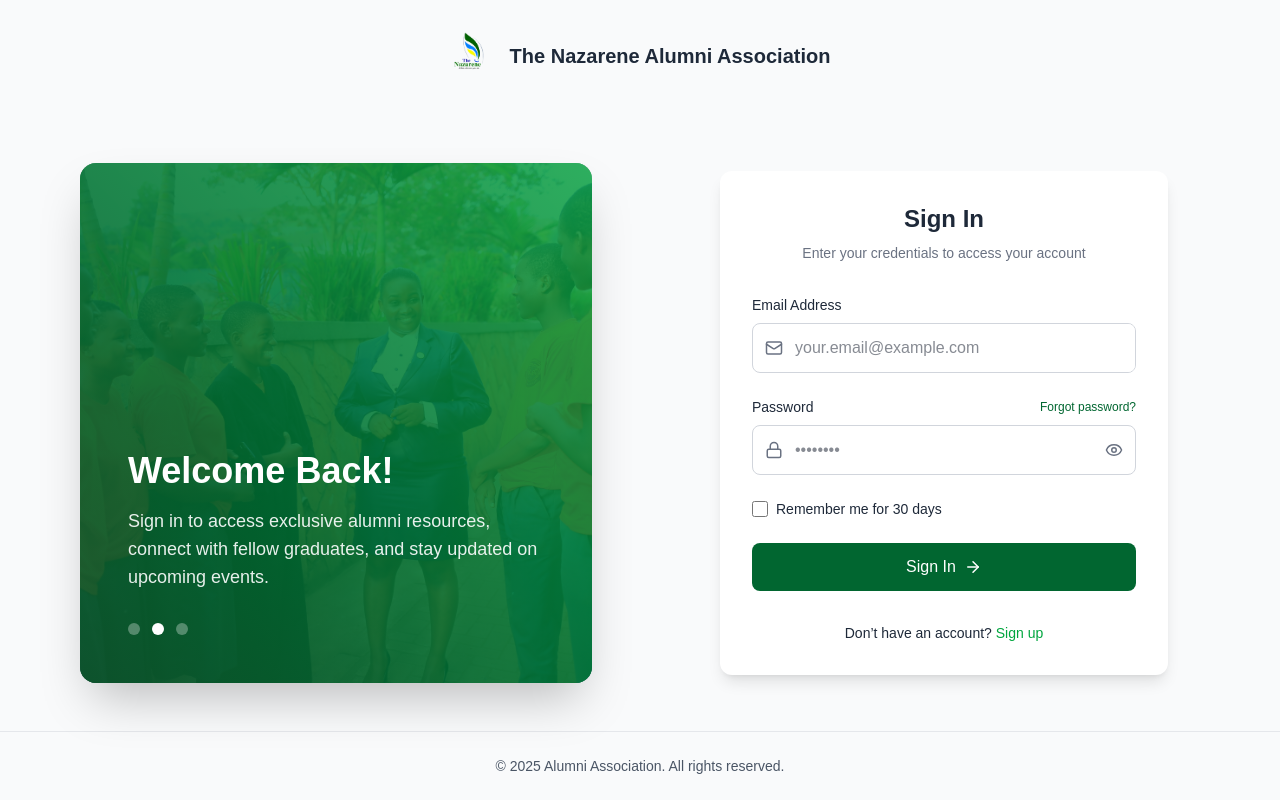
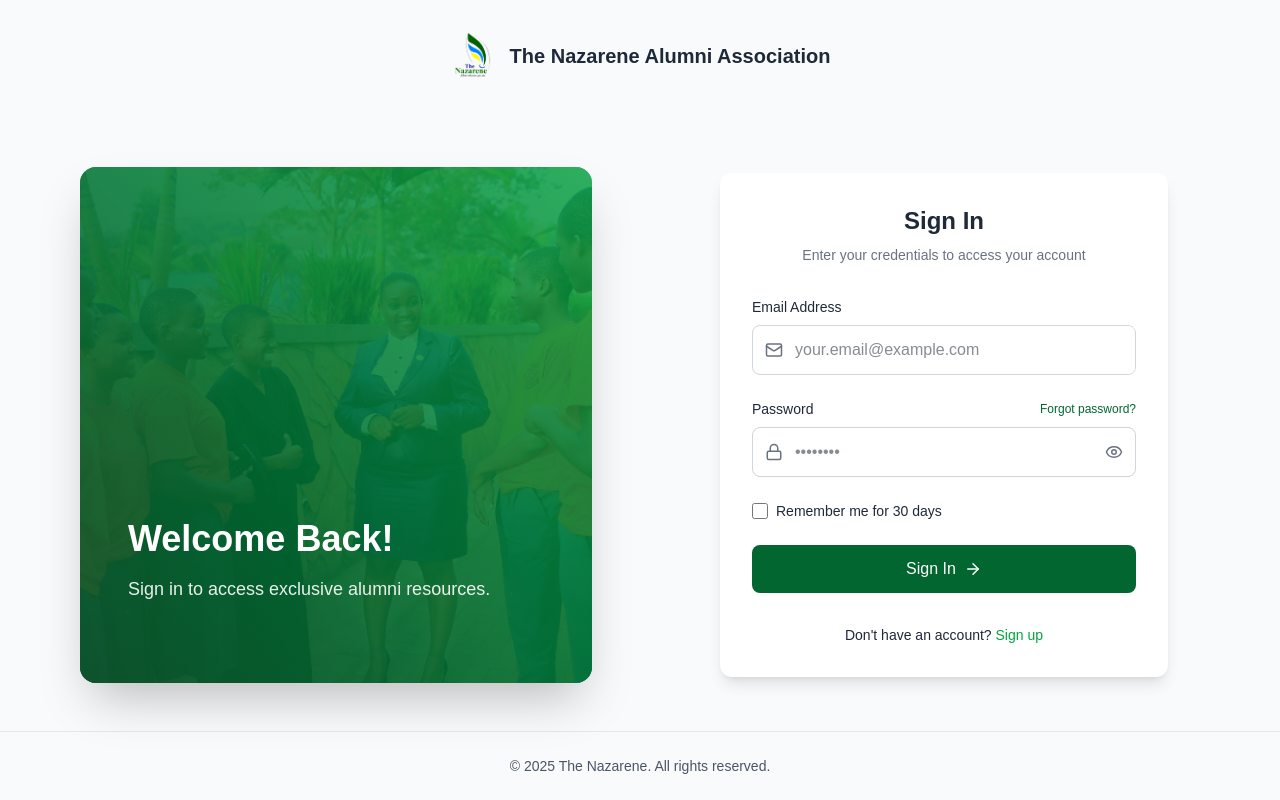
Before and after one commit to atwanzireT/nazarene-web, a Next.js app: page /login in a window 1280 px wide. Built offline with nearby package versions, Linux system fonts and the light colour scheme.

Commit message:
worked on the login functionality

```diff
--- a/app/login/page.tsx
+++ b/app/login/page.tsx
@@ -1,14 +1,12 @@
 "use client";
 
+import { useState } from "react";
+import { useRouter } from "next/navigation";
 import { useTheme } from "@/context/ThemeContext";
 import Link from "next/link";
 import clsx from "clsx";
-import { useState } from "react";
 import axios from "axios";
 import Cookies from 'js-cookie';
-import { useRouter } from "next/navigation";
-import API_ENDPOINT from "@/api_config";
-import { AxiosError } from "axios";
 import {
   Eye,
   EyeOff,
@@ -21,110 +19,81 @@ import Image from "next/image";
 
 const LoginScreen = () => {
   const { darkMode } = useTheme();
-  const [email, setEmail] = useState("");
-  const [password, setPassword] = useState("");
+  const [formData, setFormData] = useState({
+    email: "",
+    password: ""
+  });
   const [showPassword, setShowPassword] = useState(false);
   const [rememberMe, setRememberMe] = useState(false);
   const [isLoading, setIsLoading] = useState(false);
   const [error, setError] = useState("");
   const router = useRouter();
 
-  const handleSubmit = async (e: React.FormEvent<HTMLFormElement>) => {
+  const handleChange = (e: React.ChangeEvent<HTMLInputElement>) => {
+    const { name, value } = e.target;
+    setFormData(prev => ({
+      ...prev,
+      [name]: value
+    }));
+  };
+
+  const handleSubmit = async (e: React.FormEvent) => {
     e.preventDefault();
 
-    // Validate form
-    if (!email || !password) {
+    if (!formData.email || !formData.password) {
       setError("Please enter both email and password");
       return;
     }
 
-    // Reset error state
     setError("");
     setIsLoading(true);
 
     try {
-      // Check if API_ENDPOINT is defined
-      if (!API_ENDPOINT) {
-        throw new Error("API endpoint is not configured");
-      }
-
-      // Call your Django JWT endpoint
-      const response = await axios.post(`${API_ENDPOINT}/api/token/`, {
-        email,
-        password
+      const response = await axios.post('/api/token/', {
+        email: formData.email,
+        password: formData.password
       });
 
       const { access, refresh } = response.data;
 
-      // Store tokens in cookies with proper typing
-      const cookieOptions = {
+      // Set cookies
+      Cookies.set('access_token', access, {
         secure: process.env.NODE_ENV === 'production',
-        sameSite: 'strict' as const,
-      };
-
-      // Set access token (short-lived)
-      Cookies.set('access_token', access, {
-        ...cookieOptions,
-        expires: 1 / 24, // 1 hour
+        sameSite: 'strict',
+        expires: 1 / 24 // 1 hour
       });
 
-      // Set refresh token (longer-lived)
       Cookies.set('refresh_token', refresh, {
-        ...cookieOptions,
-        expires: rememberMe ? 30 : 1,
+        secure: process.env.NODE_ENV === 'production',
+        sameSite: 'strict',
+        expires: rememberMe ? 30 : 1
       });
 
-      // Redirect to dashboard or home page
       router.push('/');
-
     } catch (err) {
-      const error = err as AxiosError;
-      console.error('Login error:', error);
-      if (error.message === "API endpoint is not configured") {
-        setError("System configuration error. Please contact support.");
-      } else if (error.response) {
-        if (error.response.status === 401) {
       setError("Invalid email or password. Please try again.");
-        } else {
-          setError("An error occurred. Please try again later.");
-        }
-      } else if (error.request) {
-        setError("Network error. Please check your connection.");
-      } else {
-        setError("An unexpected error occurred.");
-      }
     } finally {
       setIsLoading(false);
     }
   };
 
-  // Animation component replacement (if framer-motion is not available)
-  const MotionDiv = ({ children, className }: { children: React.ReactNode; className?: string }) => (
-    <div className={className}>
-      {children}
-    </div>
-  );
-
   return (
     <div className={clsx(
       "min-h-screen flex flex-col items-center",
-      darkMode ? "bg-gray-900 text-white" : "bg-gray-50 text-gray-800"
+      darkMode ? "dark bg-gray-900 text-white" : "bg-gray-50 text-gray-800"
     )}>
-      {/* Logo/Header Area */}
+      {/* Logo/Header */}
       <div className="w-full py-8 px-4 text-center">
         <Link href="/" className="inline-block">
           <div className="flex items-center justify-center">
             <div className="w-12 h-12 relative">
-              {/* Logo */}
-              <div className="h-10 w-10 bg-transparent rounded-md flex items-center justify-center">
               <Image
                 src="/logo.png"
-                  alt="Nazarene Alumni Association Logo"
+                alt="Logo"
                 width={45}
                 height={45}
                 className="h-12 w-12 object-contain rounded"
               />
-              </div>
             </div>
             <span className="ml-3 text-xl font-bold">The Nazarene Alumni Association</span>
           </div>
@@ -133,39 +102,29 @@ const LoginScreen = () => {
 
       {/* Login Container */}
       <div className="flex-1 flex w-full max-w-6xl px-4 py-12">
-        {/* Left Side - Hero Image */}
-        <MotionDiv
-          className="hidden lg:block w-1/2 pr-12"
-        >
+        {/* Left Side - Hero Image (hidden on mobile) */}
+        <div className="hidden lg:block w-1/2 pr-12">
           <div className="relative h-full rounded-2xl overflow-hidden shadow-2xl">
-            <div className="absolute inset-0 bg-gradient-to-tr from-green-900/90 to-green-600/70 z-10 flex flex-col items-start justify-end p-12">
+            <div className={clsx(
+              "absolute inset-0 bg-gradient-to-tr z-10 flex flex-col items-start justify-end p-12",
+              darkMode ? "from-gray-900/90 to-gray-800/70" : "from-green-900/90 to-green-600/70"
+            )}>
               <h2 className="text-4xl font-bold text-white mb-4">Welcome Back!</h2>
               <p className="text-white/90 text-lg mb-8">
-                Sign in to access exclusive alumni resources, connect with fellow graduates, and stay updated on upcoming events.
+                Sign in to access exclusive alumni resources.
               </p>
-              <div className="flex space-x-3">
-                <div className="w-3 h-3 rounded-full bg-white/30" aria-hidden="true"></div>
-                <div className="w-3 h-3 rounded-full bg-white" aria-hidden="true"></div>
-                <div className="w-3 h-3 rounded-full bg-white/30" aria-hidden="true"></div>
             </div>
-            </div>
-            <div className="absolute inset-0">
-              {/* Fixed: Using relative path for background image */}
-              <div className="w-full h-full bg-green-800">
-                {/* Added error handling for background image */}
-                <div className="w-full h-full opacity-60 bg-cover bg-center"
-                  style={{ backgroundImage: `url('/hero2.JPG')` }}
-                  role="img"
-                  aria-label="Alumni gathering"></div>
+            <div className={clsx(
+              "absolute inset-0",
+              darkMode ? "bg-gray-800" : "bg-green-800"
+            )}>
+              <div className="w-full h-full opacity-60 bg-cover bg-center" style={{ backgroundImage: "url('/hero2.JPG')" }}></div>
             </div>
           </div>
         </div>
-        </MotionDiv>
 
         {/* Right Side - Login Form */}
-        <MotionDiv
-          className="w-full lg:w-1/2 flex items-center justify-center lg:pl-12"
-        >
+        <div className="w-full lg:w-1/2 flex items-center justify-center lg:pl-12">
           <div className={clsx(
             "w-full max-w-md p-8 rounded-xl shadow-lg",
             darkMode ? "bg-gray-800" : "bg-white"
@@ -180,19 +139,16 @@ const LoginScreen = () => {
               </p>
             </div>
 
-            {/* Error Message */}
             {error && (
               <div className={clsx(
                 "mb-6 p-4 rounded-lg flex items-start",
                 darkMode ? "bg-red-900/30 text-red-300" : "bg-red-50 text-red-600"
-              )}
-                role="alert">
-                <AlertCircle size={20} className="mr-3 mt-0.5 flex-shrink-0" aria-hidden="true" />
+              )}>
+                <AlertCircle size={20} className="mr-3 mt-0.5 flex-shrink-0" />
                 <span>{error}</span>
               </div>
             )}
 
-            {/* Login Form */}
             <form onSubmit={handleSubmit}>
               {/* Email Field */}
               <div className="mb-6">
@@ -208,14 +164,15 @@ const LoginScreen = () => {
                   <div className={clsx(
                     "pl-3",
                     darkMode ? "text-gray-400" : "text-gray-500"
-                  )} aria-hidden="true">
+                  )}>
                     <Mail size={18} />
                   </div>
                   <input
                     type="email"
                     id="email"
-                    value={email}
-                    onChange={(e) => setEmail(e.target.value)}
+                    name="email"
+                    value={formData.email}
+                    onChange={handleChange}
                     className={clsx(
                       "block w-full py-3 px-3 outline-none",
                       darkMode ? "bg-gray-700 text-white" : "bg-white text-gray-900"
@@ -251,14 +208,15 @@ const LoginScreen = () => {
                   <div className={clsx(
                     "pl-3",
                     darkMode ? "text-gray-400" : "text-gray-500"
-                  )} aria-hidden="true">
+                  )}>
                     <Lock size={18} />
                   </div>
                   <input
                     type={showPassword ? "text" : "password"}
                     id="password"
-                    value={password}
-                    onChange={(e) => setPassword(e.target.value)}
+                    name="password"
+                    value={formData.password}
+                    onChange={handleChange}
                     className={clsx(
                       "block w-full py-3 px-3 outline-none",
                       darkMode ? "bg-gray-700 text-white" : "bg-white text-gray-900"
@@ -273,7 +231,6 @@ const LoginScreen = () => {
                       "pr-3",
                       darkMode ? "text-gray-400 hover:text-gray-300" : "text-gray-500 hover:text-gray-700"
                     )}
-                    aria-label={showPassword ? "Hide password" : "Show password"}
                   >
                     {showPassword ? <EyeOff size={18} /> : <Eye size={18} />}
                   </button>
@@ -299,17 +256,16 @@ const LoginScreen = () => {
                 type="submit"
                 disabled={isLoading}
                 className={clsx(
-                  "w-full py-3 px-4 rounded-lg font-medium flex justify-center items-center transition-all",
+                  "w-full py-3 px-4 rounded-lg font-medium flex justify-center items-center",
                   isLoading ? "opacity-80 cursor-not-allowed" : "",
                   "bg-green-800 hover:bg-green-950 text-white"
                 )}
-                aria-busy={isLoading}
               >
                 {isLoading ? (
-                  <div className="w-5 h-5 border-2 border-white border-t-transparent rounded-full animate-spin" aria-hidden="true"></div>
+                  <div className="w-5 h-5 border-2 border-white border-t-transparent rounded-full animate-spin"></div>
                 ) : (
                   <>
-                    Sign In <ArrowRight className="ml-2" size={18} aria-hidden="true" />
+                    Sign In <ArrowRight className="ml-2" size={18} />
                   </>
                 )}
               </button>
@@ -318,7 +274,7 @@ const LoginScreen = () => {
             {/* Sign Up Link */}
             <div className="text-center mt-8">
               <p className="text-sm">
-                Don&rsquo;t have an account?{" "}
+                Don't have an account?{" "}
                 <Link
                   href="/register"
                   className={clsx(
@@ -331,7 +287,7 @@ const LoginScreen = () => {
               </p>
             </div>
           </div>
-        </MotionDiv>
+        </div>
       </div>
 
       {/* Footer */}
@@ -339,7 +295,7 @@ const LoginScreen = () => {
         "w-full py-6 px-4 text-center border-t",
         darkMode ? "border-gray-800 text-gray-400" : "border-gray-200 text-gray-600"
       )}>
-        <p className="text-sm">© 2025 Alumni Association. All rights reserved.</p>
+        <p className="text-sm">© 2025 The Nazarene. All rights reserved.</p>
       </div>
     </div>
   );
```
Lines whose indentation alone changed are shown as unchanged.
